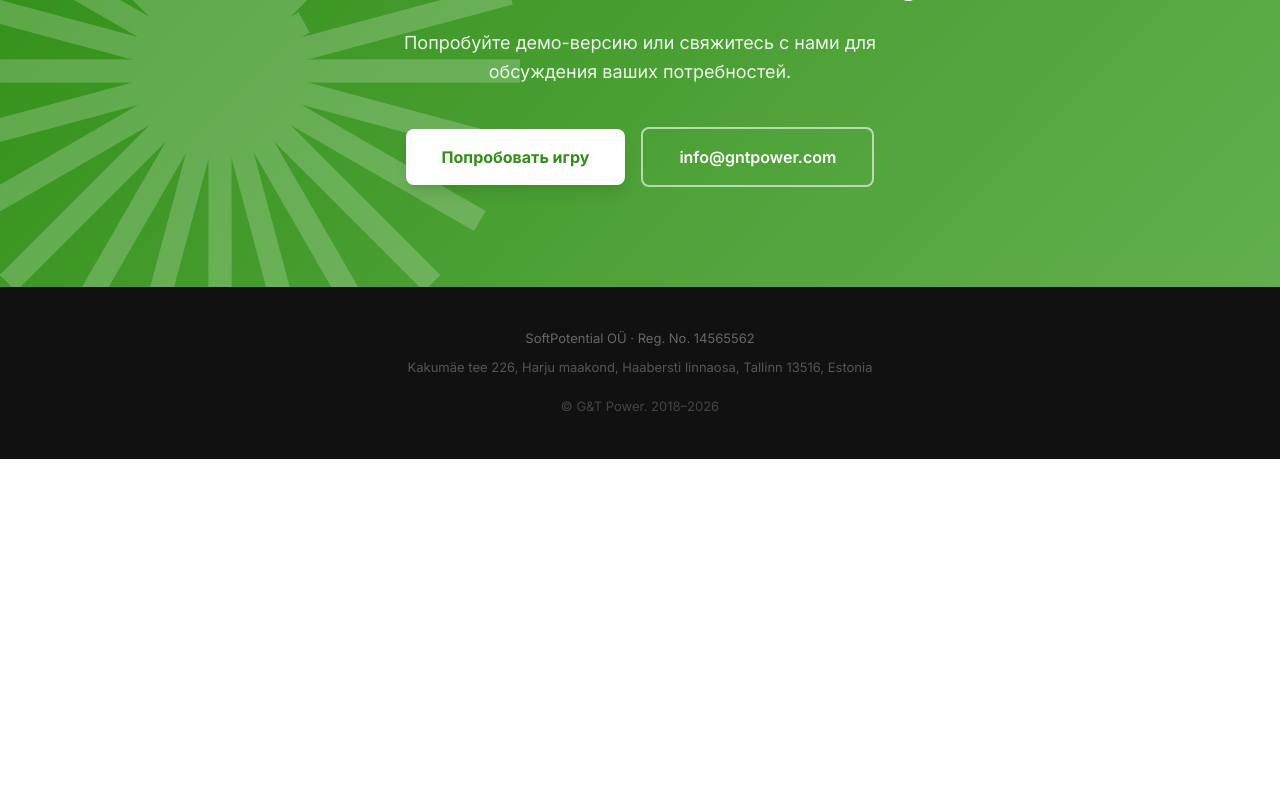
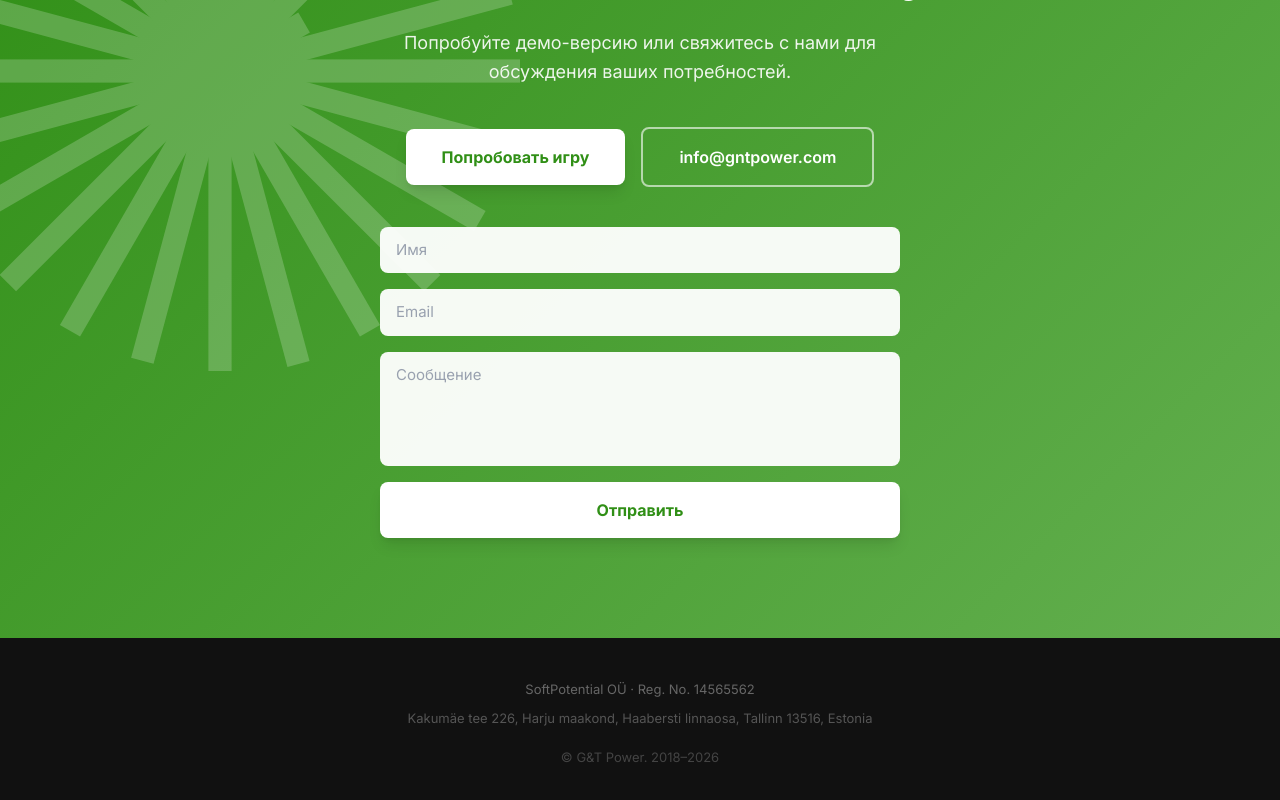
Before and after one commit to svkorovin-jpg/gntpower, a Next.js app: page /ru in a window 1280 px wide. Shown: the part 8332-9132 px from the top of the page. Before the commit the page ends 8791 px from the top, so only its background shows below. Built offline with nearby package versions, Linux system fonts and the light colour scheme.

Commit message:
Add contact form with Resend

```diff
--- /dev/null
+++ b/app/api/contact/route.ts
@@ -0,0 +1,26 @@
+import { Resend } from "resend"
+import { NextResponse } from "next/server"
+
+const resend = new Resend(process.env.RESEND_API_KEY)
+
+export async function POST(request: Request) {
+  const { name, email, message } = await request.json()
+
+  if (!name || !email || !message) {
+    return NextResponse.json({ error: "All fields are required" }, { status: 400 })
+  }
+
+  const { error } = await resend.emails.send({
+    from: "G&T Power <noreply@gntpower.com>",
+    to: process.env.CONTACT_EMAIL!,
+    replyTo: email,
+    subject: `New message from ${name}`,
+    text: `Имя: ${name}\nEmail: ${email}\n\n${message}`,
+  })
+
+  if (error) {
+    return NextResponse.json({ error: "Failed to send email" }, { status: 500 })
+  }
+
+  return NextResponse.json({ success: true })
+}
--- a/app/en/page.tsx
+++ b/app/en/page.tsx
@@ -90,6 +90,7 @@ export default function Page() {
         button={messages.contact.button}
         email={messages.contact.email}
         emailSubject={messages.contact.emailSubject}
+        lang="en"
       />
       <Footer />
     </main>
--- a/app/ru/page.tsx
+++ b/app/ru/page.tsx
@@ -90,6 +90,7 @@ export default function Page() {
         button={messages.contact.button}
         email={messages.contact.email}
         emailSubject={messages.contact.emailSubject}
+        lang="ru"
       />
       <Footer />
     </main>
--- a/app/ua/page.tsx
+++ b/app/ua/page.tsx
@@ -90,6 +90,7 @@ export default function Page() {
         button={messages.contact.button}
         email={messages.contact.email}
         emailSubject={messages.contact.emailSubject}
+        lang="ua"
       />
       <Footer />
     </main>
--- a/components/ContactCTA.tsx
+++ b/components/ContactCTA.tsx
@@ -1,6 +1,7 @@
 "use client"
 import FadeIn from "./FadeIn"
 import { trackEvent } from "@/lib/analytics"
+import ContactForm from "./ContactForm"
 
 type ContactCTAProps = {
   title: string
@@ -8,9 +9,10 @@ type ContactCTAProps = {
   button: string
   email: string
   emailSubject: string
+  lang?: "ru" | "en" | "ua"
 }
 
-export default function ContactCTA({ title, subtitle, button, email, emailSubject }: ContactCTAProps) {
+export default function ContactCTA({ title, subtitle, button, email, emailSubject, lang = "ru" }: ContactCTAProps) {
   return (
     <section
       id="contact"
@@ -42,6 +44,7 @@ export default function ContactCTA({ title, subtitle, button, email, emailSubjec
             {email}
           </a>
         </div>
+        <ContactForm lang={lang} />
       </FadeIn>
     </section>
   )
--- /dev/null
+++ b/components/ContactForm.tsx
@@ -0,0 +1,102 @@
+"use client"
+import { useState } from "react"
+
+const translations = {
+  ru: {
+    name: "Имя",
+    email: "Email",
+    message: "Сообщение",
+    submit: "Отправить",
+    sending: "Отправляем...",
+    success: "Сообщение отправлено! Мы свяжемся с вами.",
+    error: "Ошибка при отправке. Попробуйте снова.",
+  },
+  en: {
+    name: "Name",
+    email: "Email",
+    message: "Message",
+    submit: "Send",
+    sending: "Sending...",
+    success: "Message sent! We'll get back to you soon.",
+    error: "Failed to send. Please try again.",
+  },
+  ua: {
+    name: "Ім'я",
+    email: "Email",
+    message: "Повідомлення",
+    submit: "Надіслати",
+    sending: "Надсилаємо...",
+    success: "Повідомлення надіслано! Ми зв'яжемося з вами.",
+    error: "Помилка надсилання. Спробуйте ще раз.",
+  },
+}
+
+type Lang = keyof typeof translations
+
+export default function ContactForm({ lang = "ru" }: { lang?: Lang }) {
+  const t = translations[lang] ?? translations.ru
+
+  const [form, setForm] = useState({ name: "", email: "", message: "" })
+  const [status, setStatus] = useState<"idle" | "loading" | "success" | "error">("idle")
+
+  async function handleSubmit(e: React.FormEvent) {
+    e.preventDefault()
+    setStatus("loading")
+
+    const res = await fetch("/api/contact", {
+      method: "POST",
+      headers: { "Content-Type": "application/json" },
+      body: JSON.stringify(form),
+    })
+
+    setStatus(res.ok ? "success" : "error")
+    if (res.ok) setForm({ name: "", email: "", message: "" })
+  }
+
+  const inputClass =
+    "w-full rounded-lg px-4 py-3 text-gray-900 bg-white/95 placeholder-gray-400 focus:outline-none focus:ring-2 focus:ring-white/60 text-[15px]"
+
+  return (
+    <form onSubmit={handleSubmit} className="w-full max-w-[520px] mx-auto mt-10 flex flex-col gap-4">
+      <input
+        type="text"
+        required
+        placeholder={t.name}
+        value={form.name}
+        onChange={(e) => setForm({ ...form, name: e.target.value })}
+        className={inputClass}
+      />
+      <input
+        type="email"
+        required
+        placeholder={t.email}
+        value={form.email}
+        onChange={(e) => setForm({ ...form, email: e.target.value })}
+        className={inputClass}
+      />
+      <textarea
+        required
+        rows={4}
+        placeholder={t.message}
+        value={form.message}
+        onChange={(e) => setForm({ ...form, message: e.target.value })}
+        className={inputClass + " resize-none"}
+      />
+
+      {status === "success" && (
+        <p className="text-white font-semibold text-center">{t.success}</p>
+      )}
+      {status === "error" && (
+        <p className="text-red-200 font-semibold text-center">{t.error}</p>
+      )}
+
+      <button
+        type="submit"
+        disabled={status === "loading" || status === "success"}
+        className="py-4 px-9 rounded-lg bg-white text-[#308F16] font-bold text-[16px] shadow-lg hover:bg-gray-50 hover:shadow-xl active:scale-95 transition-all duration-200 disabled:opacity-60 disabled:cursor-not-allowed"
+      >
+        {status === "loading" ? t.sending : t.submit}
+      </button>
+    </form>
+  )
+}
--- a/package.json
+++ b/package.json
@@ -11,7 +11,8 @@
   "dependencies": {
     "next": "16.1.6",
     "react": "19.2.3",
-    "react-dom": "19.2.3"
+    "react-dom": "19.2.3",
+    "resend": "^6.9.3"
   },
   "devDependencies": {
     "@tailwindcss/postcss": "^4",
```
Also changed, not shown: 1 other file (tests, documents, lock files or other folders).
